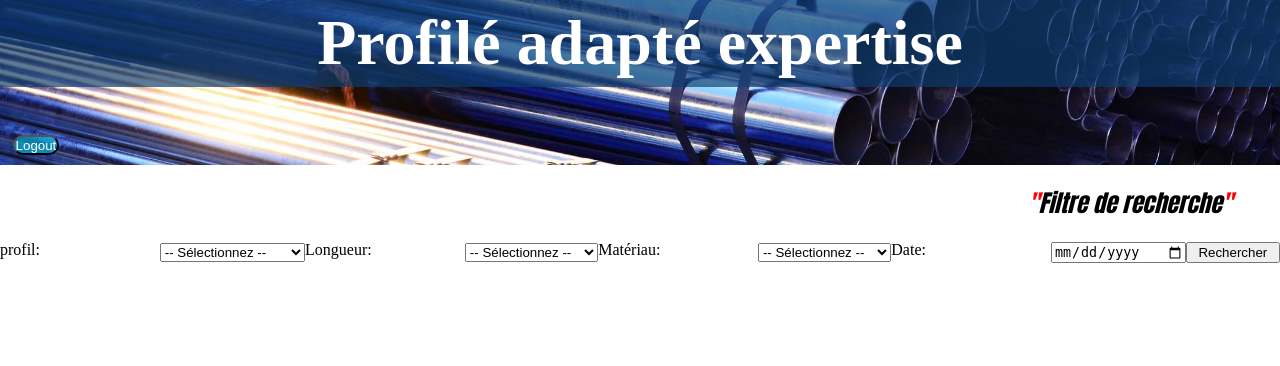
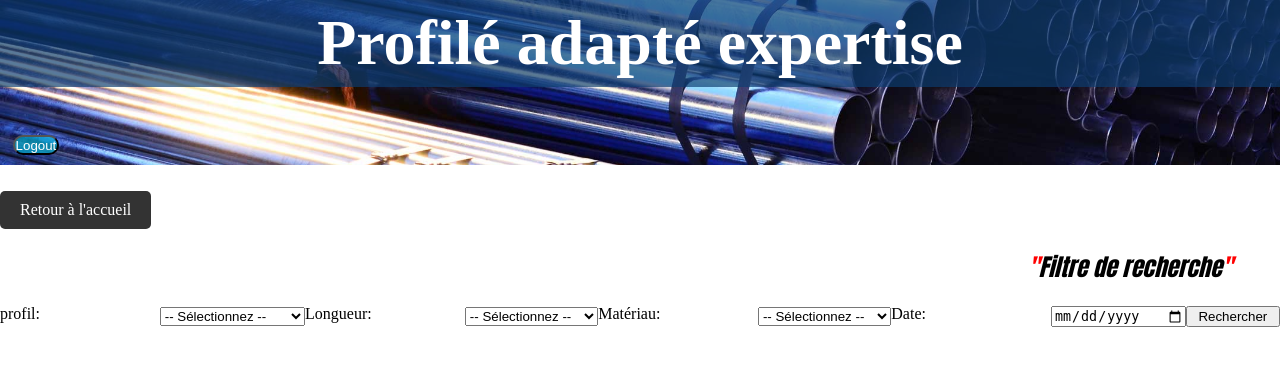
Before and after one commit to Bodhix20/tai, a PHP site: page /view/php/mybrut.php in a window 1280 px wide. Shown: the top 366 px of the page. Run offline with PHP 8.4, Linux system fonts and the light colour scheme.

Commit message:
bouton de retour à l'accueil

```diff
--- a/view/css/example.css
+++ b/view/css/example.css
@@ -160,3 +160,20 @@ h3 {
 #createBrutInputContainer{
     display : flex ;
 }
+
+/* Styles pour le bouton de retour */
+.button {
+    display: inline-block;
+    padding: 10px 20px;
+    font-size: 16px;
+    text-align: center;
+    text-decoration: none;
+    color: #fff;
+    background-color: #333;
+    border-radius: 5px;
+    margin-top: 10px;
+}
+
+.button:hover {
+    background-color: #555;
+}
--- a/view/php/createBrut.php
+++ b/view/php/createBrut.php
@@ -22,6 +22,10 @@
         <!-- PHP only used to display stuff -->
         <?php include_header();?>
 
+        <!-- Ajout du bouton de retour à l'accueil -->
+        <nav>
+            <a href="welcomePage.php" class="button">Retour à l'accueil</a>
+        </nav>
 
         <main>
 
--- a/view/php/mybrut.php
+++ b/view/php/mybrut.php
@@ -39,7 +39,14 @@
     </style>
 </head>
 <body>
-        <?php include_header(); ?>
+        <!-- PHP only used to display stuff -->
+        <?php include_header();?>
+
+        <!-- Ajout du bouton de retour à l'accueil -->
+<nav>
+    <a href="welcomePage.php" class="button">Retour à l'accueil</a>
+ </nav>
+
     <h2>Filtre de recherche</h2>
     <form method="post" action="resultats.php">
         <label for="profil">profil:</label>
```
